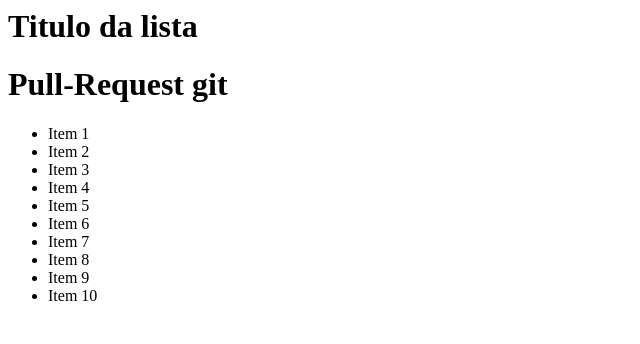
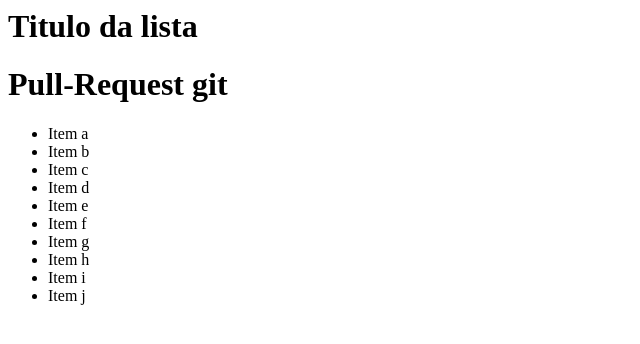
Before and after one commit to mhredbluz/git-github, a plain HTML site: page helloWord/index.html in a window 1280 px wide. Shown: the full height of the page, 0-640 px from the left. Drawn offline with Linux system fonts and the light colour scheme.

Commit message:
alterando valor da lista

```diff
--- a/helloWord/index.html
+++ b/helloWord/index.html
@@ -8,16 +8,16 @@
 	<h1>Pull-Request git</h1>
 
 	<ul>
-		<li>Item 1</li>
-		<li>Item 2</li>
-		<li>Item 3</li>
-		<li>Item 4</li>
-		<li>Item 5</li>
-		<li>Item 6</li>
-		<li>Item 7</li>
-		<li>Item 8</li>
-		<li>Item 9</li>
-		<li>Item 10</li>
+		<li>Item a</li>
+		<li>Item b</li>
+		<li>Item c</li>
+		<li>Item d</li>
+		<li>Item e</li>
+		<li>Item f</li>
+		<li>Item g</li>
+		<li>Item h</li>
+		<li>Item i</li>
+		<li>Item j</li>
 	</ul>
 </body>
 
```
